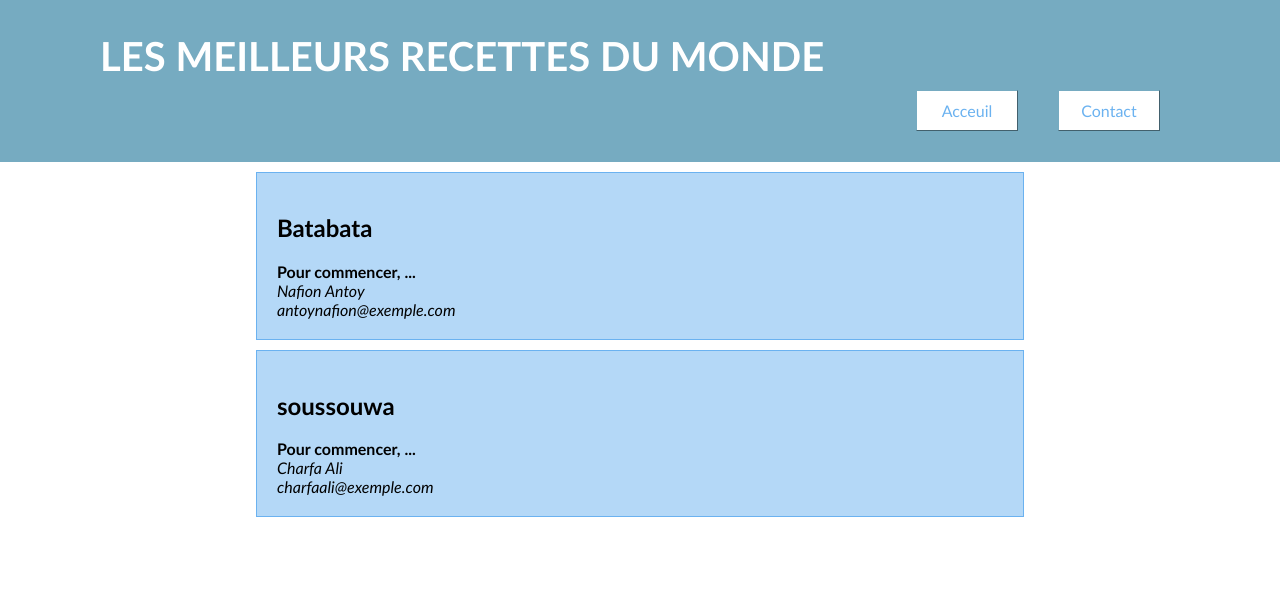
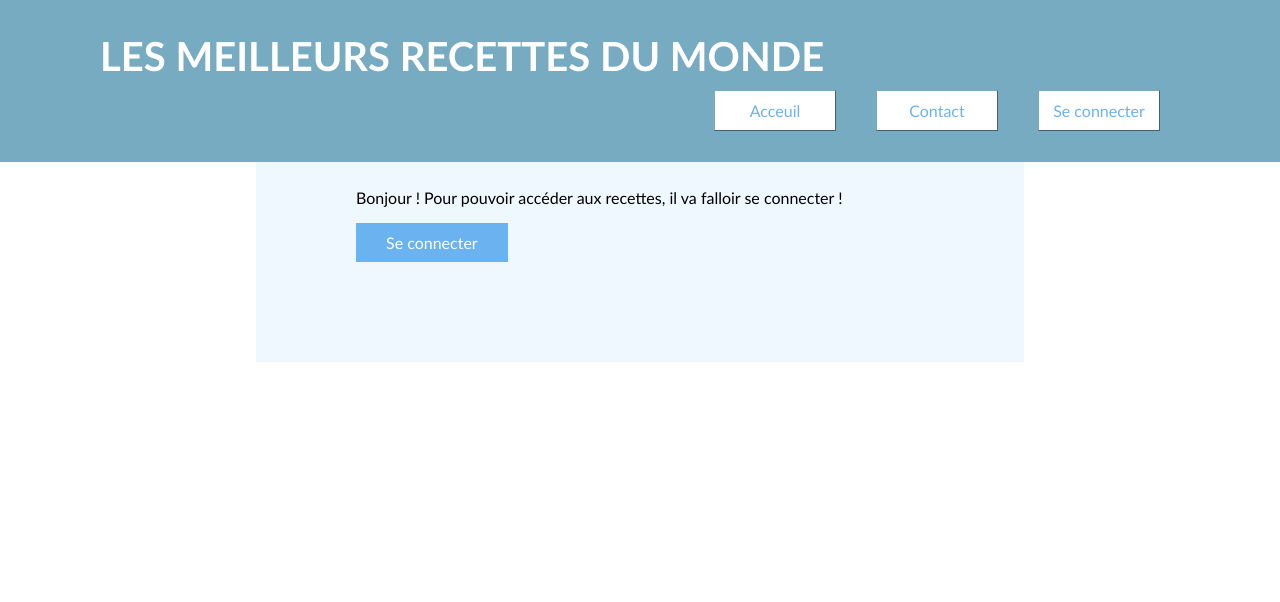
Before and after one commit to Naf976/Exos-PHP, a PHP site: page / in a window 1280 px wide. Shown: the top 602 px of the page. After the commit the page ends 362 px from the top, so only its background shows below. Run offline with PHP 8.4, Linux system fonts and the light colour scheme.

Commit message:
Création de la page login.php.

```diff
--- a/recette/bloc/elements/fonctions.php
+++ b/recette/bloc/elements/fonctions.php
@@ -8,4 +8,13 @@
             echo 'erreur de vérification de l\'authorisation';
         }
     }
+
+    function verification($users){
+        foreach($users as $user){
+            if(isset($user['email']) && isset($user['password']))
+            {
+
+            }
+        }
+    }
 ?>
--- a/recette/bloc/header.php
+++ b/recette/bloc/header.php
@@ -3,5 +3,6 @@
     <ul>
         <li><a href="index.php">Acceuil</a></li>
         <li><a href="contact.php">Contact</a></li>
+        <li><a href="login.php">Se connecter</a></li>
     </ul>
 </header>
--- a/recette/contact.php
+++ b/recette/contact.php
@@ -11,8 +11,9 @@
 
 <body>
     <?php include_once('bloc/header.php') ?>
+
+    <main class="main_contact">
     <h2 class="contactHead">Contactez-nous</h2>
-    <main class="main_contact">
         <form id="contact"method="POST" action="submit_contact.php" enctype="multipart/form-data">
             <label for="mail">Email</label></br><input id="mail" name="mail" type="email" placeholder="abc@exemple.com" required></br>
             <label for="message">Message</label></br><textarea id="message" name="message" placeholder="Ecrire ici..." required></textarea></br>
--- a/recette/index.php
+++ b/recette/index.php
@@ -1,5 +1,6 @@
 <!DOCTYPE html>
 <html lang="fr-FR">
+
 <head>
     <meta charset="UTF-8">
     <meta http-equiv="X-UA-Compatible" content="IE=edge">
@@ -7,12 +8,26 @@
     <link rel="stylesheet" href="style.css">
     <title>Page d'acceuil</title>
 </head>
+
 <body>
+    <!--    Importation des blocks header, variables et fonctions-->
     <?php include_once('bloc/header.php'); ?>
     <?php include_once('bloc/elements/variables.php'); ?>
     <?php include_once('bloc/elements/fonctions.php'); ?>
+
+    <!--    Début du contenu principale de la page-->
+    <main class="conteneur">
         <?php
-    echo '<main class="conteneur">';
+        $connected = false;
+            if($connected == false){
+                echo '
+                <section class="bonjour">
+            <p>Bonjour ! Pour pouvoir accéder aux recettes, il va falloir se connecter !</p>
+            <a href="login.php">Se connecter</a>
+        </section>
+                ';
+                return;
+            }elseif($connected == true){
                 foreach($recettes as $recette){
                     $autorisation = affichage($recette);
                     if($autorisation == true){
@@ -25,8 +40,14 @@
                             '</div>';
                     }
                 }
-    echo '</main>';
+            }
         ?>
+
+
+        <!--<?php /*
+       */ ?>-->
+    </main>;
     <?php include_once('bloc/footer.php'); ?>
 </body>
+
 </html>
--- a/recette/style.css
+++ b/recette/style.css
@@ -29,7 +29,7 @@ header ul a{
     color: rgb(107, 178, 240);
     text-decoration: none;
     padding: 10px;
-    width: 80px;
+    width: 100px;
     text-align: center;
     border: outset 1px rgb(118, 171, 193);
 }
@@ -47,8 +47,17 @@ div.recette{
     border: solid 1px rgb(107, 178, 240);
     background-color: rgba(107, 178, 240, 0.5);
 }
-
-
+.bonjour{
+    background-color: aliceblue;
+    padding: 10px 100px 100px 100px;
+}
+.bonjour a{
+    display: inline-block;
+    background-color: rgb(107, 178, 240);
+    color: #fff;
+    padding: 10px 30px;
+    text-decoration: none;
+}
 /*      FOOTER      */
 footer{
     background-color: rgb(201, 201, 201);
@@ -86,7 +95,6 @@ main.main_contact{
 }
 .contactHead{
     font-size: 2em;
-    margin-left: 150px;
 }
 #mail{
     height: 20px;
@@ -108,3 +116,25 @@ main.main_contact{
     width: 100px;
     cursor: pointer;
 }
+
+
+/*      CONNECTION      */
+#connection{
+    background-color: aliceblue;
+    padding: 50px;
+    border: 1px solid rgb(118, 171, 193);
+}
+#connection input{
+    width: 300px;
+    height: 30px;
+    border: 1px solid;
+    margin-bottom: 10px;
+}
+#connection button{
+    padding: 10px 30px;
+    background-color: rgb(107, 178, 240);
+    border: none;
+}
+#connection button:hover{
+    cursor: pointer;
+}
```
Also changed, not shown: recette/bloc/elements/users.php (added, +20 -0 lines), recette/login.php (added, +31 -0 lines). Lines whose indentation alone changed are shown as unchanged.
